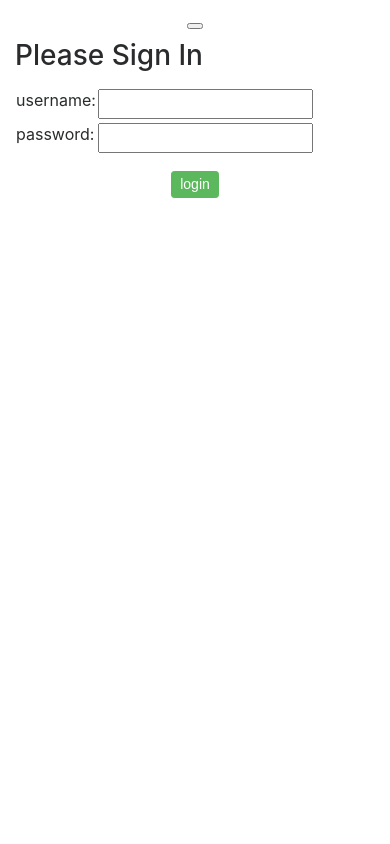
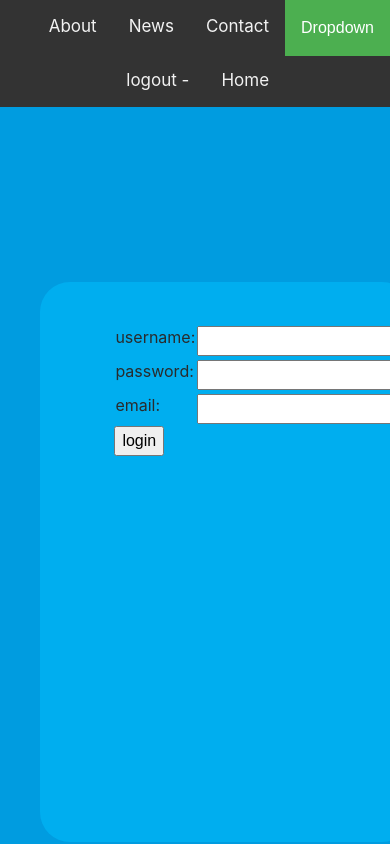
Before and after one commit to marksandeep/django_preparation, a Django app: page / in a window 390 px wide. Run offline with Django 3.2, Linux system fonts and the light colour scheme; parts of the project's set-up code (start-up, migrations or seed data) failed here and were passed over; some libraries are stand-ins or nearby versions.

Commit message:
This is all devlopment file

```diff
--- a/django_preparation/django_preparation/settings.py
+++ b/django_preparation/django_preparation/settings.py
@@ -37,6 +37,8 @@ INSTALLED_APPS = [
     'django.contrib.sessions',
     'django.contrib.messages',
     'django.contrib.staticfiles',
+    'bookshop.apps.BookshopConfig',
+    'loginapp.apps.LoginappConfig',
 ]
 
 MIDDLEWARE = [
--- a/django_preparation/django_preparation/urls.py
+++ b/django_preparation/django_preparation/urls.py
@@ -22,7 +22,13 @@ urlpatterns = [
 
     url(r'^admin/', admin.site.urls),
     # url(r'', include('loginapp.urls')),
+    url(r'^bookshop/', include('bookshop.urls')),
     url(r'^$', loginView.as_view(), name = 'login'),
+    url(r'^loginapp/', include('loginapp.urls')),
+    #url(r'^news/', newsView.as_view(), name='news'),
+    #url(r'^home/', homeView.as_view(), name='home'),
+    #url(r'^home/', homeView.as_view(), name='home'),
+
     #url(r'^login/$', views.login, {'template_name': 'login.html', 'authentication_form': LoginForm}, name='login'),
     #url(r'^logout/$', views.logout, {'next_page': '/login'}, name = 'login'),
 
--- a/django_preparation/loginapp/forms.py
+++ b/django_preparation/loginapp/forms.py
@@ -6,4 +6,5 @@ class UserForm(forms.Form):
     username = forms.CharField(label="username", max_length=30,
                                required=True)
     password = forms.CharField(label="password", max_length=30,
-                               required=True)
+                               widget=forms.PasswordInput, required=True)
+    email = forms.EmailField(label = "email", max_length=30, required=True)
--- a/django_preparation/loginapp/views.py
+++ b/django_preparation/loginapp/views.py
@@ -1,7 +1,7 @@
 from django.shortcuts import render, render_to_response
 from django.http import HttpResponse, HttpResponseRedirect
 from django.views import View
-
+from django.contrib.auth.models import User
 
 from .forms import UserForm
 
@@ -19,6 +19,34 @@ class loginView(View):
         if request.method == 'POST':
             form = self.form_class(request.POST)
             if form.is_valid():
-                return HttpResponse('/thanks/')
+                username = form.cleaned_data['username']
+                password = form.cleaned_data['password']
+                email = form.cleaned_data['email']
+                print username
+                user = User.objects.get(username=username)
+                if user:
+                    return HttpResponseRedirect('/bookshop/success/', {'user': user})
+                else:
+                    user = User.objects.create_user(username=username,
+                                                    password=password, email=email)
+                    return HttpResponse('/thanks for creating account')
 
         return render(request, self.template_name, {'form': form})
+
+
+class homeView(View):
+
+    def get(self, request):
+         return render(request, 'home.html', {})
+
+
+class newsView(View):
+
+    def get(self, request):
+         return render(request, 'news.html', {})
+
+
+class logoutView(View):
+
+    def get(self, request):
+        return HttpResponse("<h1> You are logged Out!</h1>")
--- a/django_preparation/templates/base.html
+++ b/django_preparation/templates/base.html
@@ -10,48 +10,24 @@
                 <link href="{% static 'css/bootstrap.min.css' %}" rel="stylesheet">
                 </head>
                 <body>
-                    <nav class="navbar navbar-default">
-                        <div class="container-fluid">
-                            <div class="navbar-header">
-                                <button type="button" class="navbar-toggle collapsed" data-toggle="collapse" data-target="#bs-example-navbar-collapse-1">
-                                    <span class="sr-only">Toggle navigation</span>
-                                    <span class="icon-bar"></span>
-                                    <span class="icon-bar"></span>
-                                    <span class="icon-bar"></span>
-                                </button>
-                                <!--<a class="navbar-brand" href="#">Rocky Balbo</a>-->
-                            </div>
-                            <div class="collapse navbar-collapse" id="bs-example-navbar-collapse-1">
-                                <ul class="nav navbar-nav navbar-right">
-                                    <li class="dropdown">
-                                        <a href="#" class="dropdown-toggle" data-toggle="dropdown" role="button" aria-expanded="false">Account
-                                            <span class="caret"></span>
-                                        </a>
-                                        <ul class="dropdown-menu" role="menu">
-                                            <li>
-                                                <a href="/home">home</a>
-                                            </li>
-                                            <li>
-                                                <a href="#">Another action</a>
-                                            </li>
-                                            <li>
-                                                <a href="#">Something else here</a>
-                                            </li>
-                                            <li class="divider"></li>
-                                            <li>
-                                                <a href="#">Separated link</a>
-                                            </li>
-                                            <li class="divider"></li>
-                                            <li>
-                                                <a href="/logout">Logout</a>
-                                            </li>
-                                        </ul>
-                                    </li>
-                                </ul>
-                            </div>
+                <div class="topnav" id="myTopnav">
+                    <div class="dropdown">
+                        <button class="dropbtn">Dropdown
+                            <i class="fa fa-caret-down"></i>
+                        </button>
+                        <div class="dropdown-content">
+                            <a href="loginapp/logout/">logout</a>
+                            <a href="#">Link 2</a>
+                            <a href="#">Link 3</a>
                         </div>
-                    </nav>
+                    </div>
+                    <a href="/loginapp/contact/">Contact</a>
+                    <a href="/loginapp/news/">News</a>
+                    <a href="/loginapp/about/">About</a>
+                    <a href="/loginapp/home/">Home</a>
+                    <a href="/loginapp/logout/" title="Logout" >logout - {{ user.username }}</a>
 
+                </div>
                 {% block content %}
                 {% endblock %}
 
@@ -64,4 +40,75 @@
 
 
             </body>
-        </html>
+
+<style>
+    .topnav {
+    background-color: #333;
+    overflow: hidden;
+}
+
+/* Style the links inside the navigation bar */
+.topnav a {
+    float: right;
+    color: #f2f2f2;
+    text-align: center;
+    padding: 14px 16px;
+    text-decoration: none;
+    font-size: 17px;
+}
+
+/* Change the color of links on hover */
+.topnav a:hover {
+    background-color: #ddd;
+    color: black;
+}
+
+/* Add a color to the active/current link */
+.topnav a.active {
+    background-color: #4CAF50;
+    color: white;
+}
+
+.dropbtn {
+    background-color: #4CAF50;
+    color: white;
+    padding: 16px;
+    font-size: 16px;
+    border: none;
+    cursor: pointer;
+}
+
+.dropdown {
+    float: right;
+    position: relative;
+    display: inline-block;
+}
+
+.dropdown-content {
+    display: none;
+    position: absolute;
+    background-color: #f9f9f9;
+    min-width: 160px;
+    box-shadow: 0px 8px 16px 0px rgba(0,0,0,0.2);
+    z-index: 1;
+}
+
+.dropdown-content a {
+    color: black;
+    padding: 12px 16px;
+    text-decoration: none;
+    display: block;
+}
+
+.dropdown-content a:hover {background-color: #f1f1f1}
+
+.dropdown:hover .dropdown-content {
+    display: block;
+}
+
+.dropdown:hover .dropbtn {
+    background-color: #3e8e41;
+}
+}
+</style>
+</html>
--- a/django_preparation/templates/login.html
+++ b/django_preparation/templates/login.html
@@ -1,68 +1,88 @@
 {% extends 'base.html' %}
 
-
 {% block content %}
-    {% if form.errors %}
-
-<p>Your username and password didn't match. Please try again.</p>
+<html>
+<body class="bg">
+        <div class="container">
+            <div class="login-page">
+                <div class="login-outer">
+                    <div class="login">
+                        <!--<h1 class="logo"><a href="#"></a></h1>-->
+                        <div class="login-content">
+                            <div class="error red" id='login-error' style="display:none;"></div>
+                            {% if error_message %}
+                            <div class="error red" style="display:block;" id='login-serror'>
+                                 {{ error_message }}
+                            </div>
                             {% endif %}
-
-{% if next %}
-    {% if user.is_authenticated %}
-
-<p>Your account doesn't have access to this page. To proceed,
-    please login with an account that has access.</p>
-    {% else %}
-
-<p>Please login to see this page.</p>
-    {% endif %}
-{% endif %}
-
-<div class="container">
-    <div class="row">
-        <div class="col-md-4 col-md-offset-4">
-            <div class="login-panel panel panel-default">
-                <div class="panel-heading">
-                    <h3 class="panel-title">Please Sign In</h3>
-                </div>
-                <div class="panel-body">
                             <form method="post" action="{% url 'login' %}">
                                     {% csrf_token %}
-
-                        <p class="bs-component">
                                         <table>
+                                            <div class="row">
+                                                <div class="input-field">
                                                     <tr>
                                                         <td>{{ form.username.label_tag }}</td>
                                                         <td>{{ form.username }}</td>
                                                     </tr>
+                                                </div>
+                                            </div>
+                                            <div class="row">
+                                                <div class="input-field">
                                                     <tr>
                                                         <td>{{ form.password.label_tag }}</td>
                                                         <td>{{ form.password }}</td>
                                                     </tr>
+                                                </div>
+                                            </div>
+                                            <tr>
+                                                <td>{{ form.email.label_tag }}</td>
+                                                <td>{{ form.email }}</td>
+                                            </tr>
                                         </table>
-                        </p>
-                        <p class="bs-component">
-                            <center>
-                                <input class="btn btn-success btn-sm" type="submit" value="login" />
-                            </center>
-                        </p>
-                        <input type="hidden" name="next" value="{{ next }}" />
+                                <input  type="submit"  value="login" />
                             </form>
                         </div>
                     </div>
                 </div>
             </div>
         </div>
+    </body>
+    <style>
+        .bg{ background:#009CE0; padding:0;}
+         body.bg{ padding:0;}
+        .login-page{width:372px; height:100%; margin:0 auto; display:table; text-align:center; vertical-align:middle;}
+        .login-outer{display: table-cell; vertical-align: middle;}
+        .login{ height:560px;border:0px solid #fff; padding:0px; border-radius:30px; text-align:left; background:#00AEEF;}
+        .login .logo{ margin:30px 0 0 0; padding:0; width:372px; height:277px; float:left; background:url(../images/login-bg.png) center 0 no-repeat;}
+        .login .logo a{ display:block; text-indent:-999em;}
+        .login-content{ float:left; width:60%; margin:14px 20% 0 20%}
+        .row{ width:100%; float:left; margin:0 0 14px 0;}
+        .login-content .input-field{ width:100%; float:left; border-radius:30px; overflow:hidden;}
+        .login-content .input-field .input-text{ width:100%; border:1px solid #8ecdf0; background:#8ecdf0; border-radius:30px;  -webkit-border-radius:30px;  padding:3% 5%; width:90%; color:#000;}
+        .login-content .input-field .input-text:focus{ background:#fff;}
+        .login-content .button-field{ width:100%; float:left;}
+
+        .login-content #keepmelogin{ margin:2px 4px 0 0; float:left;}
+        .login-content span{font-family: 'Conv_National-Book';color:#fff; float:left;}
+        /* Change by rupesh 29 may 2014*/
+        .login-content .button-field .button1{ background:#EC008C; border:0px; padding:7px 10px; border-radius:4px; color:#fff;font-size:13px;}
+        .login-content .button-field .buttonsubmit{ background:#0066b3; border:0px; padding:7px 10px; border-radius:4px; color:#fff;font-size:13px;}
+        .forgot-pass{background:#0066b3; border:0px; padding:7px 12px; border-radius:4px; color:#fff; display:inline-block; text-decoration:none; font-size:13px;}
+        .error{ font-size: 14px;}
+        .error.red{ color: #ff0000;}
+        .login-content .error{ color:#fff !important; padding:5px 5%; margin-bottom:4px;border-radius: 30px;font-family: 'Conv_National-Book'; line-height:20px;}
+        .container {
+            position: fixed;
+            width: 340px;
+            height: 280px;
+            top: 50%;
+            left: 50%;
+            margin-top: -140px;
+            margin-left: -170px;
+            }
+    </style>
+</html>
+
+
 
 {% endblock %}
-
-{% block javascript %}
-
-
-<script>
-{% if not user.is_authenticated %}
-$("ul.nav.navbar-nav.navbar-right").css("display","none");
-{% endif %}
-</script>
-
-{% endblock %}
```
Also changed, not shown: django_preparation/loginapp/models.py (+6 -3 lines). Lines whose indentation alone changed are shown as unchanged.
